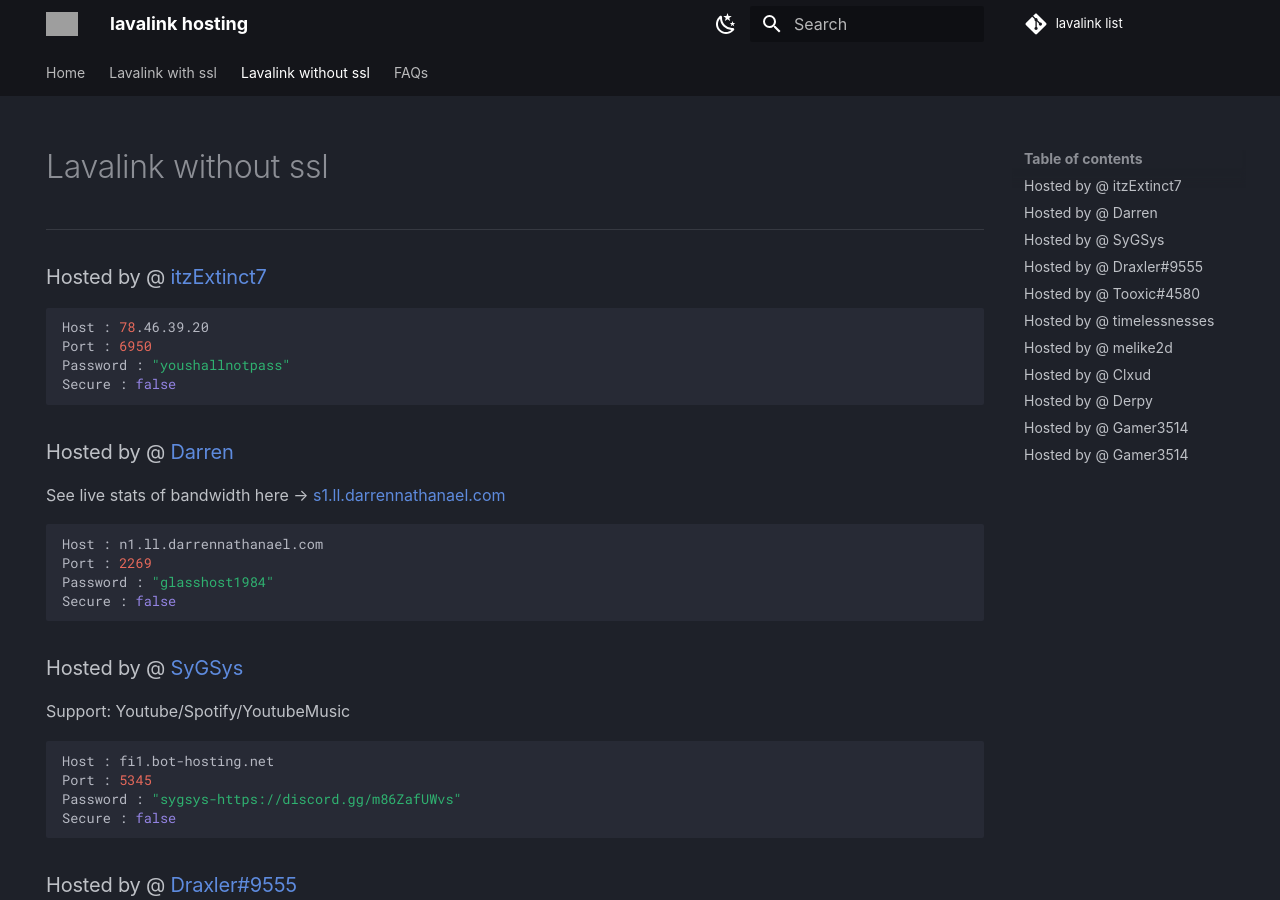
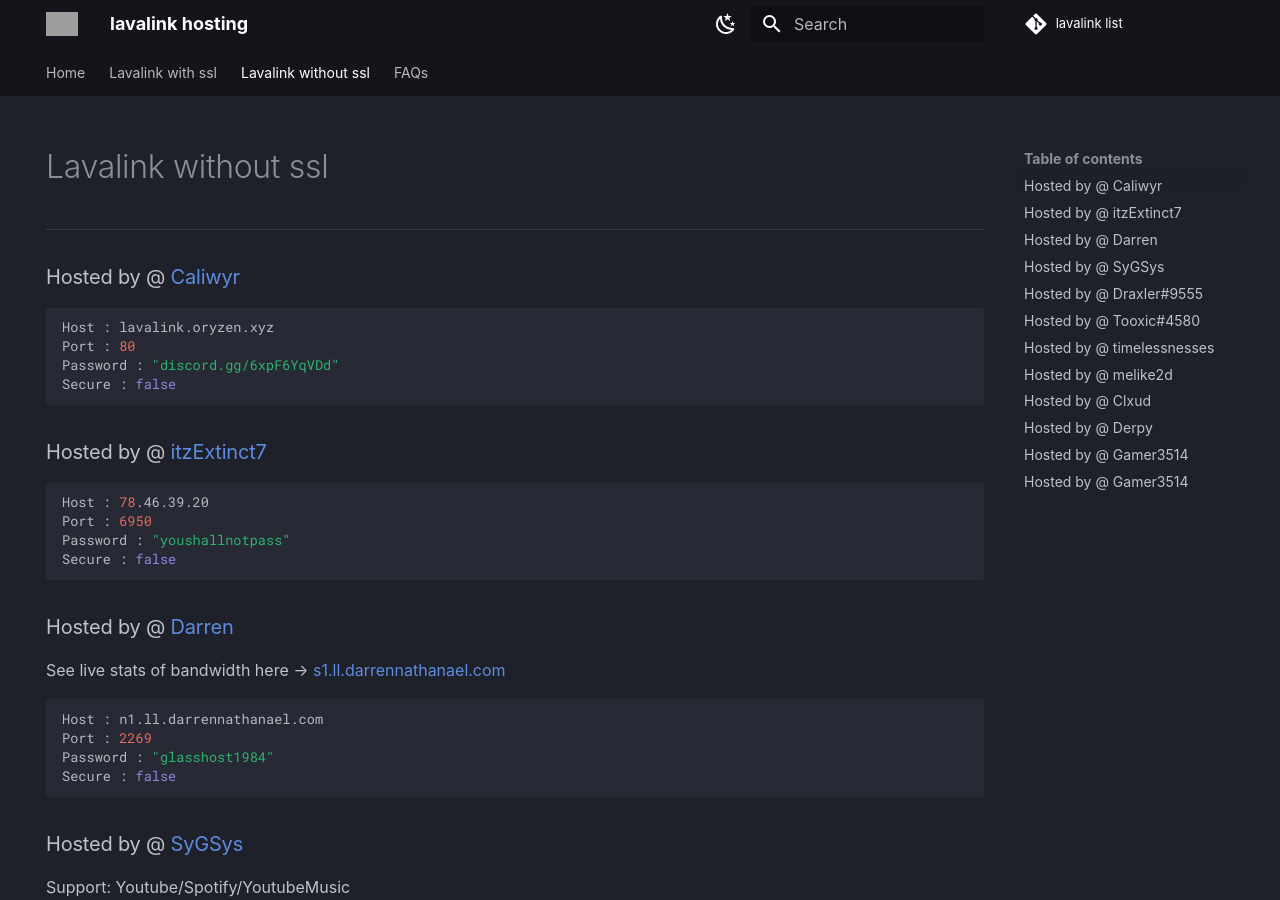
Before and after one commit to DarrenOfficial/lavalink-list, an MkDocs documentation site: the page built from docs/NoSSL/lavalink-without-ssl.md, in a window 1280 px wide and 900 px high. Built offline with MkDocs 1.6.1 and Material for MkDocs 9.7.7, drawn with Linux system fonts in a browser that asks for light colours; comment, search, counter and statistics services are not loaded; a style sheet for code colours, icons or effects is not loaded; grey boxes are pictures that could not be loaded.

Commit message:
Adding lavalink  (#375)
* Update lavalink-without-ssl.md

* Update

* Update lavalink-without-ssl.md

* Update lavalink-without-ssl.md

* Update lavalink-without-ssl.md

````diff
--- a/docs/NoSSL/lavalink-without-ssl.md
+++ b/docs/NoSSL/lavalink-without-ssl.md
@@ -7,6 +7,14 @@ description: Without SSL should work out of the box!
 <div data-ea-style="stickybox" class="dark horizontal" data-ea-publisher="darrennathanaelcom" data-ea-type="image"></div>
 
 ---
+### Hosted by @ [Caliwyr](https://discord.gg/6xpF6YqVDd)
+```bash
+Host : lavalink.oryzen.xyz
+Port : 80
+Password : "discord.gg/6xpF6YqVDd"
+Secure : false
+```
+
 ### Hosted by @ [itzExtinct7](https://youtube.com/@ItzExtinct7?si=0Wj-ayF6VLinxpuo)
 ```bash
 Host : 78.46.39.20
````
